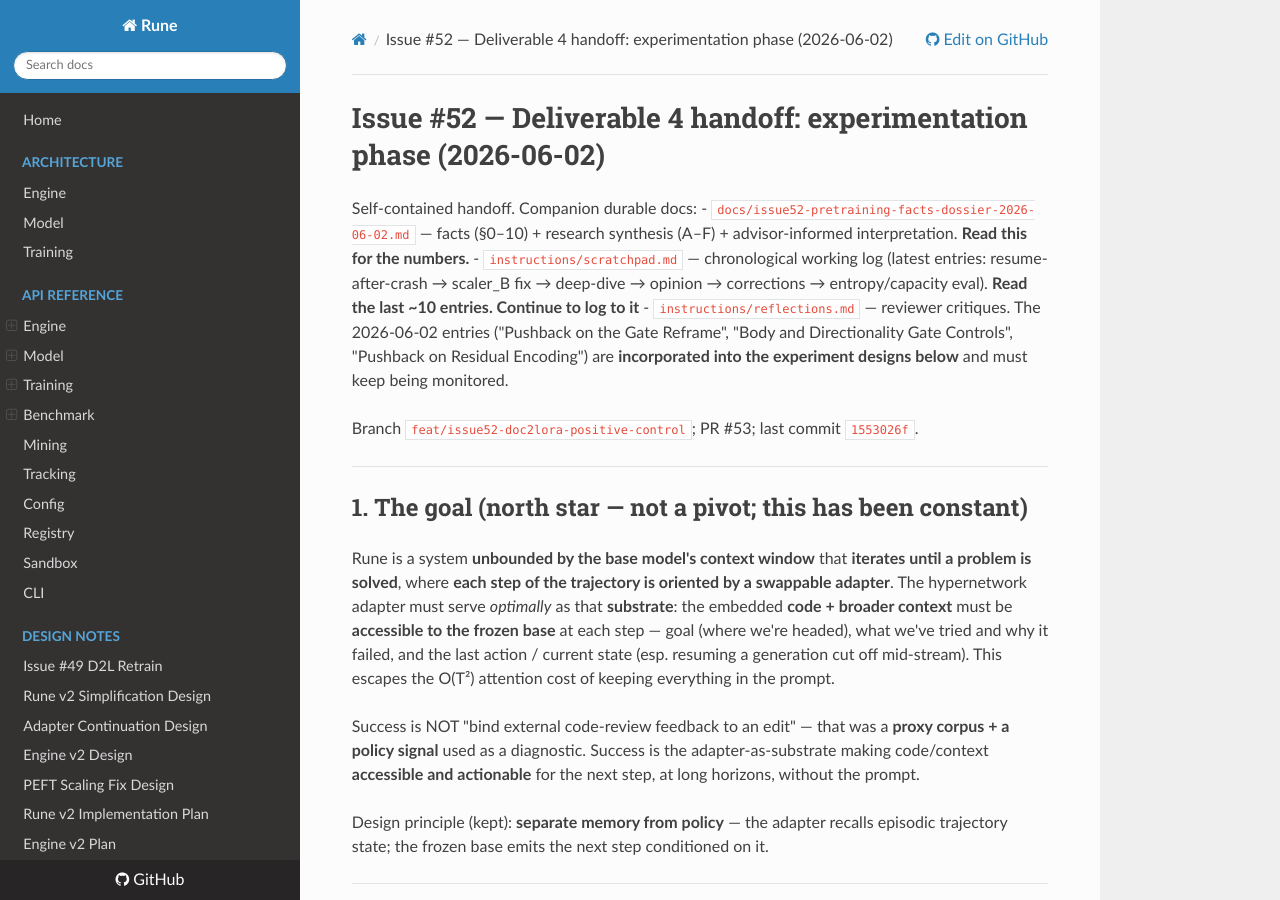
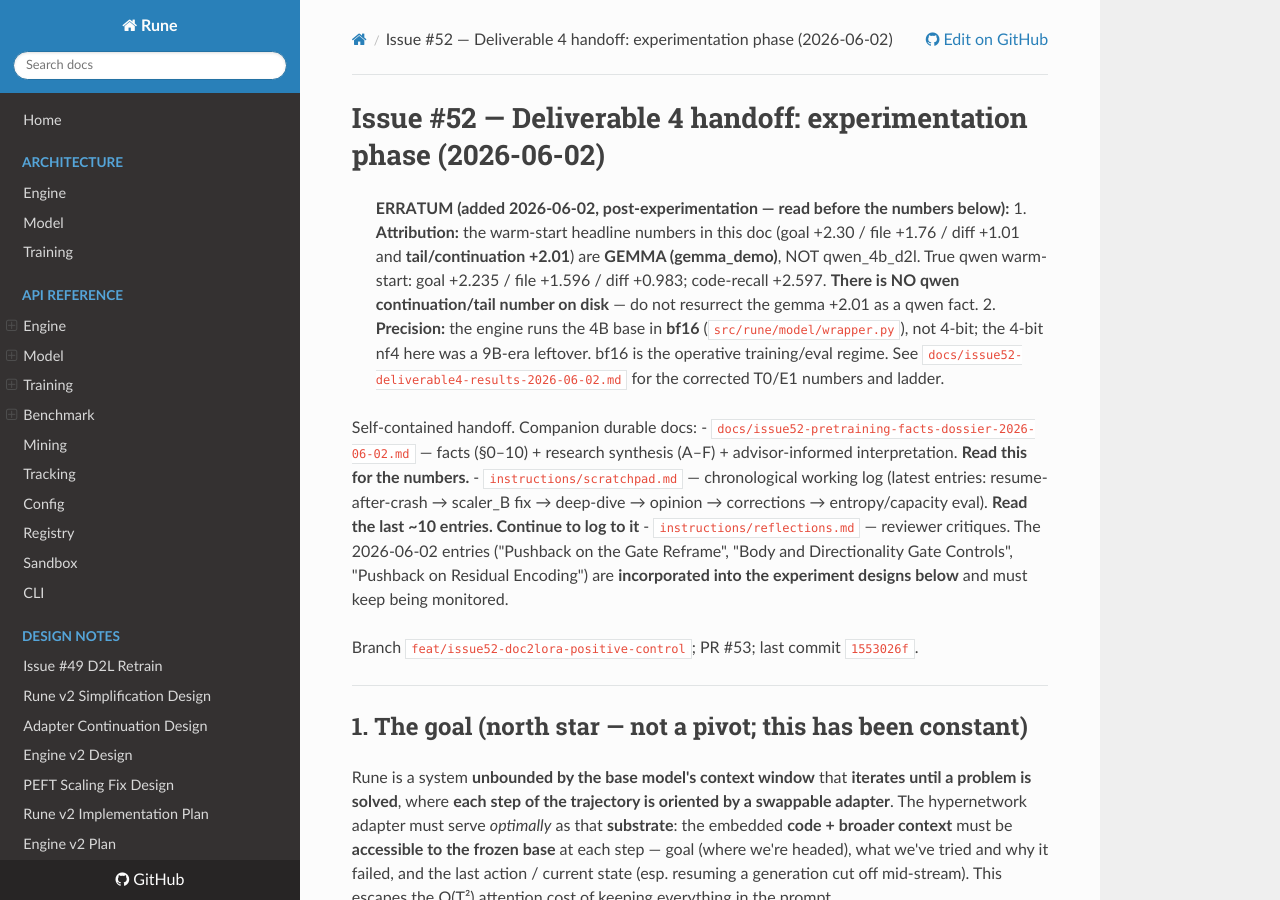
Before and after one commit to ElixirTrials/rune, an MkDocs documentation site: the page built from docs/issue52-deliverable4-handoff-2026-06-02.md, in a window 1280 px wide and 900 px high. Built offline with MkDocs 1.6.1, drawn with Linux system fonts in a browser that asks for light colours; nearby versions of some CDN libraries.

Commit message:
fix(#52): harden guard (pgroup kill) + checkpoint byte-verify; bf16 training regime
Apparatus robustness:
- run_guarded.sh / instance_guard.sh: launch via setsid and kill the whole
  PROCESS GROUP (kill -- -PGID), so a uv/python/CUDA child can't survive the
  parent kill and keep eating GPU/RAM. Verified: a forced guard kill reaps the
  spawned child (no orphan).
- _save_checkpoint: _artifact_uploaded now verifies the uploaded artifact's BYTE
  SIZE matches the local file before deleting the staging copy (path-existence
  alone could delete a checkpoint when a reusable name lists-present but the bytes
  are stale/zero).

bf16 everywhere (the engine runs the 4B base in bf16; 4-bit nf4 was a 9B-era
leftover):
- DistillConfig.load_in_4bit default True -> False; configs/issue52_recipe_mvc_4b
  sets load_in_4bit: false explicitly; stale 9B/4-bit comments corrected.

Doc errata (so a future session doesn't inherit wrong assumptions):
- deliverable-4 handoff + facts dossier: banner flagging the gemma-vs-qwen
  attribution (tail +2.01 etc. are GEMMA; no qwen tail on disk) and the bf16
  engine regime.
- predeclared spec: cross-over re-score is BF16 (engine parity), not 4-bit.

ruff/format/mypy clean; 317 unit tests pass.

Co-Authored-By: Claude Opus 4.8 <noreply@anthropic.com>

```diff
--- a/docs/issue52-deliverable4-handoff-2026-06-02.md
+++ b/docs/issue52-deliverable4-handoff-2026-06-02.md
@@ -1,4 +1,13 @@
 # Issue #52 — Deliverable 4 handoff: experimentation phase (2026-06-02)
+
+> **ERRATUM (added 2026-06-02, post-experimentation — read before the numbers below):**
+> 1. **Attribution:** the warm-start headline numbers in this doc (goal +2.30 / file +1.76 / diff +1.01
+>    and **tail/continuation +2.01**) are **GEMMA (gemma_demo)**, NOT qwen_4b_d2l. True qwen warm-start:
+>    goal +2.235 / file +1.596 / diff +0.983; code-recall +2.597. **There is NO qwen continuation/tail
+>    number on disk** — do not resurrect the gemma +2.01 as a qwen fact.
+> 2. **Precision:** the engine runs the 4B base in **bf16** (`src/rune/model/wrapper.py`), not 4-bit; the
+>    4-bit nf4 here was a 9B-era leftover. bf16 is the operative training/eval regime.
+> See `docs/issue52-deliverable4-results-2026-06-02.md` for the corrected T0/E1 numbers and ladder.
 
 Self-contained handoff. Companion durable docs:
 - `docs/issue52-pretraining-facts-dossier-2026-06-02.md` — facts (§0–10) + research synthesis (A–F) +
```
Also changed, not shown: docs/issue52-predeclared-spec-T0-E1-E2-2026-06-02.md (+3 -2 lines), docs/issue52-pretraining-facts-dossier-2026-06-02.md (+6 -0 lines), 4 other files.
